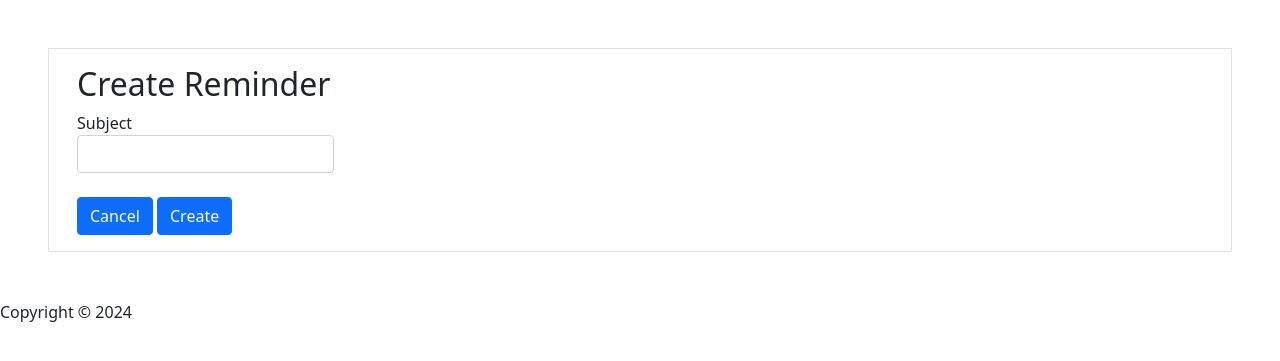
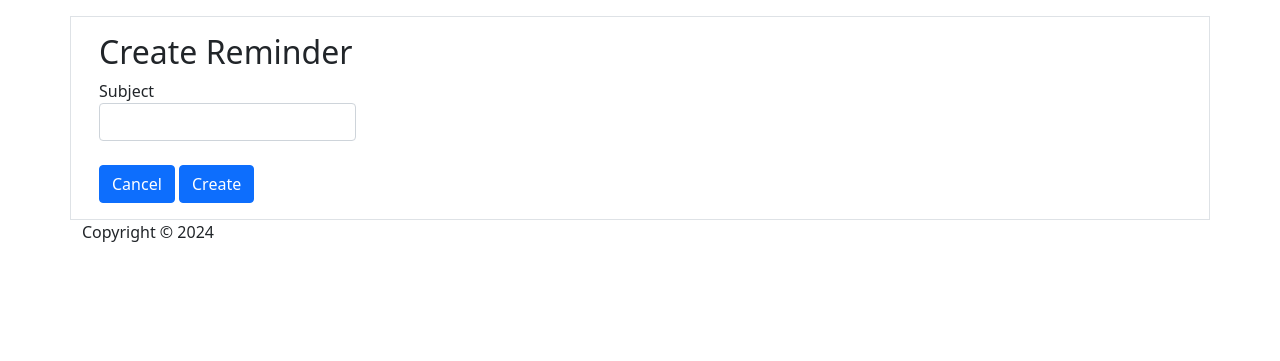
Before and after one commit to diSimply/cosc-4806-4, a PHP site: page /reminders/display_create_form in a window 1280 px wide. Shown: the part 56-417 px from the top of the page. Run offline with PHP 8.4, Linux system fonts and the light colour scheme; the visitor is signed in with stand-in values (Sample User, id 1); data that the repository does not hold is empty.

Commit message:
Improved style on all pages

```diff
--- a/app/views/home/index.php
+++ b/app/views/home/index.php
@@ -16,3 +16,4 @@
     </div>
 
     <?php require_once 'app/views/templates/footer.php' ?>
+</div>
--- a/app/views/reminders/create.php
+++ b/app/views/reminders/create.php
@@ -1,5 +1,6 @@
 <?php require_once 'app/views/templates/header.php' ?>
-<div class="m-5 p-3 row border">
+<div class="container">
+  <div class="mt-3 p-3 row border">
     <h2>Create Reminder</h2>
     <div class="col-sm-auto">
       <form action="/reminders/create_reminder" method="post" >
@@ -16,3 +17,4 @@
     </div>
   </div>
   <?php require_once 'app/views/templates/footer.php' ?>
+</div>
--- a/app/views/reminders/index.php
+++ b/app/views/reminders/index.php
@@ -1,6 +1,6 @@
 <?php require_once 'app/views/templates/header.php' ?>
 <div class="container">
-  <div class="page-header" id="banner">
+  <div class="page-header mt-3" id="banner">
     <div class="row">
       <div class="col-9">
          <h1>Reminders</h1>
@@ -32,5 +32,5 @@
     </tbody>
   </table>
   <!-- Data rows  -->
+  <?php require_once 'app/views/templates/footer.php' ?>
 </div>
-<?php require_once 'app/views/templates/footer.php' ?>
--- a/app/views/reminders/update.php
+++ b/app/views/reminders/update.php
@@ -1,5 +1,6 @@
 <?php require_once 'app/views/templates/header.php' ?>
-<div class="m-5 p-3 row border">
+<div class="container">
+  <div class="mt-3 p-3 row border">
     <h2>Update Reminder</h2>
     <div class="col-sm-auto">
       <form action="/reminders/update_reminder/<?php echo $data['reminder_id']; ?>" method="post" >
@@ -16,3 +17,4 @@
     </div>
   </div>
   <?php require_once 'app/views/templates/footer.php' ?>
+</div>
```
Lines whose indentation alone changed are shown as unchanged.
